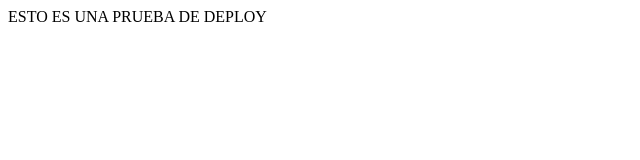
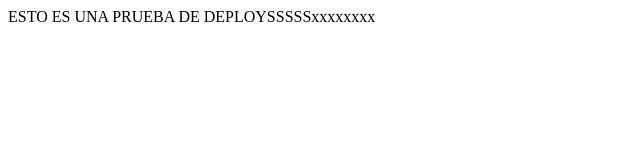
Before and after one commit to RobertMoralesO/prueba_deploy_2, a plain HTML site: page index.html in a window 1280 px wide. Shown: the whole page, without its empty margins (0-640 px from the left). Drawn offline with Linux system fonts and the light colour scheme.

Commit message:
Segundo commit

```diff
--- a/index.html
+++ b/index.html
@@ -7,6 +7,6 @@
     <title>PRUEBA DEPLOY</title>
 </head>
 <body>
-    ESTO ES UNA PRUEBA DE DEPLOY
+    ESTO ES UNA PRUEBA DE DEPLOYSSSSSxxxxxxxx
 </body>
 </html>
```
